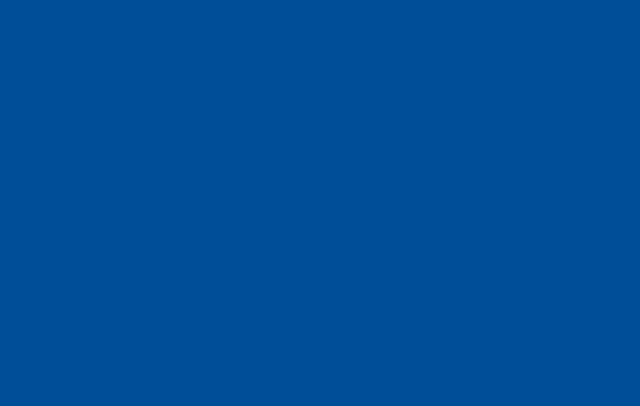
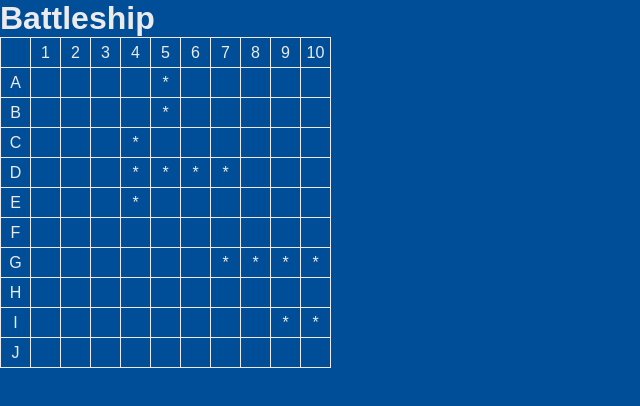
Before and after one commit to NirvaanBal/battleship, a website built with webpack: page dist/index.html in a window 1280 px wide. Shown: the whole page, without its empty margins (0-640 px from the left). Built offline with nearby package versions, Linux system fonts and the light colour scheme; a web font is replaced by a local one.

Commit message:
Style gameboard grid

```diff
--- a/src/index.css
+++ b/src/index.css
@@ -23,3 +23,14 @@
   background-color: var(--base-color);
   color: var(--text-color);
 }
+
+table {
+  border-collapse: collapse;
+}
+
+td {
+  border: solid 1px var(--text-color);
+  width: 30px;
+  height: 30px;
+  text-align: center;
+}
--- a/src/index.js
+++ b/src/index.js
@@ -1,3 +1,14 @@
 import './index.css';
+import Game from './game/Game';
+import gameboardHTML from './dom/gameboardHTML';
 
-console.log('ਨਿਰਵਾਣ ਬੱਲ نِروَاݨ بلّ');
+const root = document.getElementById('root');
+const heading = document.createElement('h1');
+heading.textContent = 'Battleship';
+root.appendChild(heading);
+
+const computerBoard = Game().gameboardC;
+
+root.insertAdjacentHTML('beforeend', gameboardHTML(computerBoard.grid));
+
+// console.log('ਨਿਰਵਾਣ ਬੱਲ نِروَاݨ بلّ');
```
